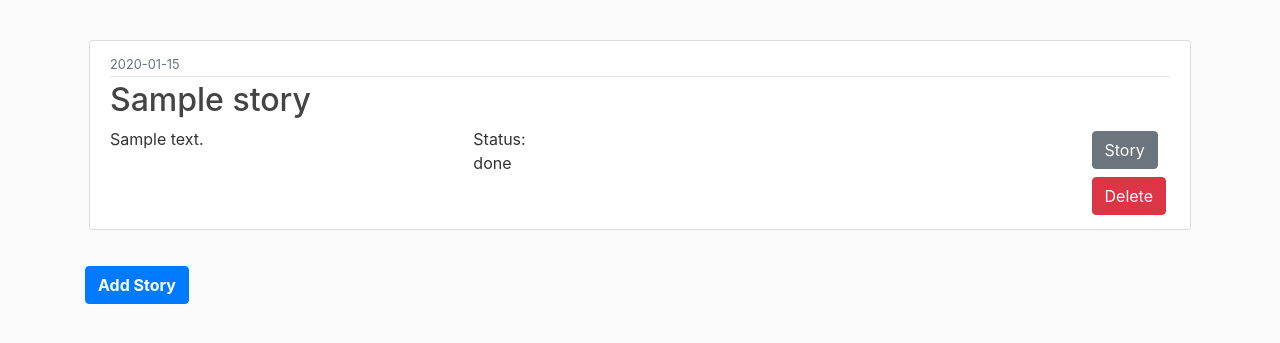
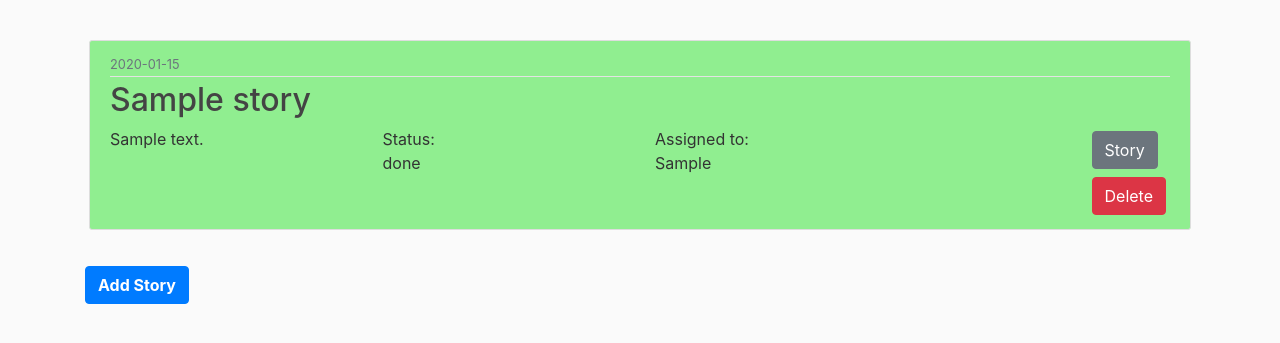
Before and after one commit to matttse/projectmanagementservice, a Flask app: page /projects/1/requirements/1/stories/all in a window 1280 px wide. Shown: the part 56-399 px from the top of the page. Run offline with Flask 2, Linux system fonts and the light colour scheme; tables that the repository leaves empty hold one stand-in row (values such as "Sample post"); some libraries are stand-ins or nearby versions.

Commit message:
Updating story status

```diff
--- a/service_application_package/models.py
+++ b/service_application_package/models.py
@@ -41,6 +41,7 @@ class Project(db.Model):
     date_posted = db.Column(db.DateTime, nullable=False, default=datetime.utcnow)
     content = db.Column(db.Text, nullable=False)
     user_id = db.Column(db.Integer, db.ForeignKey('user.id'), nullable=False)
+    status = db.Column(db.Text, nullable=False, default='new')
 
     def __repr__(self):
         return f"Project('{self.title}', '{self.date_posted}', '{self.id}')"
@@ -51,6 +52,7 @@ class Requirement(db.Model):
     date_posted = db.Column(db.DateTime, nullable=False, default=datetime.utcnow)
     content = db.Column(db.Text, nullable=False)
     project_id = db.Column(db.Integer, db.ForeignKey('project.id'), nullable=False)
+    status = db.Column(db.Text, nullable=False, default='new')
 
     def __repr__(self):
         return f"Requirement('{self.title}', '{self.date_posted}')"
@@ -63,6 +65,7 @@ class Story(db.Model):
     status = db.Column(db.Text, nullable=False)
     requirement_id = db.Column(db.Integer, db.ForeignKey('requirement.id'), nullable=False)
     project_id = db.Column(db.Integer, db.ForeignKey('project.id'), nullable=False)
+    assigned_to = db.Column(db.Text, nullable=False)
 
     def __repr__(self):
         return f"Story('{self.title}', '{self.date_posted}')"
--- a/service_application_package/projects/routes.py
+++ b/service_application_package/projects/routes.py
@@ -38,8 +38,6 @@ def project(project_id):
 @login_required
 def update_project(project_id):
     project = Project.query.get_or_404(project_id)
-    if project.author != current_user:
-        abort(403)
     form = ProjectForm()
     if form.validate_on_submit():
         project.title = form.title.data
@@ -58,8 +56,6 @@ def update_project(project_id):
 @login_required
 def delete_project(project_id):
     project = Project.query.get_or_404(project_id)
-    if project.author != current_user:
-        abort(403)
     db.session.delete(project)
     db.session.commit()
     flash('Your project has been deleted!', 'success')
--- a/service_application_package/static/main.css
+++ b/service_application_package/static/main.css
@@ -26,6 +26,30 @@ h1, h2, h3, h4, h5, h6 {
 
 .content-section {
   background: #ffffff;
+  padding: 10px 20px;
+  border: 1px solid #dddddd;
+  border-radius: 3px;
+  margin-bottom: 20px;
+}
+
+.content-section-new {
+  background: lightblue;
+  padding: 10px 20px;
+  border: 1px solid #dddddd;
+  border-radius: 3px;
+  margin-bottom: 20px;
+}
+
+.content-section-inprogress {
+  background: lightyellow;
+  padding: 10px 20px;
+  border: 1px solid #dddddd;
+  border-radius: 3px;
+  margin-bottom: 20px;
+}
+
+.content-section-done {
+  background: lightgreen;
   padding: 10px 20px;
   border: 1px solid #dddddd;
   border-radius: 3px;
--- a/service_application_package/stories/forms.py
+++ b/service_application_package/stories/forms.py
@@ -5,5 +5,6 @@ from wtforms.validators import DataRequired
 class StoryForm(FlaskForm):
     title = StringField('Title', validators=[DataRequired()])
     status = SelectField('Status', choices=[('new','New'), ('in-progress', 'In-Progress'), ('done', 'Done')], validators=[DataRequired()])
+    assigned_to = SelectField('Opened By', choices=[('matt','Matt'), ('ryan', 'Ryan'), ('peter', 'Peter'), ('kevin', 'Kevin'), ('peng', 'Peng')],validators=[DataRequired()])
     content = TextAreaField('Description', validators=[DataRequired()])
     submit = SubmitField('Submit New Story')
--- a/service_application_package/stories/routes.py
+++ b/service_application_package/stories/routes.py
@@ -20,7 +20,8 @@ def new_story(project_id, requirement_id):
                     , content=form.content.data
                     , project_id=project_id
                     ,requirement_id=requirement_id
-                    ,status=form.status.data)
+                    ,status=form.status.data
+                    ,assigned_to=form.assigned_to.data)
         db.session.add(story)
         db.session.commit()
         flash('Your story has been created!', 'success')
--- a/service_application_package/templates/projects_all.html
+++ b/service_application_package/templates/projects_all.html
@@ -25,7 +25,7 @@
                   <div class="container mx-auto my-auto py-1 px-1">
                     <a class="btn btn-secondary" href="{{ url_for('requirements.list_requirements', project_id=project.id) }}">Requirements</a>
                   </div>
-                  {% if project.author == current_user %}
+                  {% if project.author  %}
                     <div class="container mx-auto my-auto py-1 px-1">
                       <a class="btn btn-secondary" href="{{ url_for('projects.update_project', project_id=project.id) }}">Update</a>
                     </div>
--- a/service_application_package/templates/stories.html
+++ b/service_application_package/templates/stories.html
@@ -3,7 +3,11 @@
 <div class="container mx-auto my-auto py-3 px-1">
   {% if stories != 0 %}
       {% for story in stories %}
-        <article class="media content-section">
+        <article {% if story.status == 'new' %} class="media content-section-new"
+                 {% elif story.status == 'in-progress' %} class="media content-section-inprogress"
+                 {% elif story.status == 'done' %} class="media content-section-done"
+                 {% else %} class="media content-section"
+                 {% endif %} >
           <div class="media-body">
             <div class="article-metadata" >
               <small class="text-muted">{{ story.date_posted.strftime('%Y-%m-%d') }}</small>
@@ -17,6 +21,9 @@
               </div>
               <div class="col">Status:
                 <p class="article-content">{{ story.status }}</p>
+              </div>
+              <div class="col">Assigned to:
+                <p class="article-content">{{ story.assigned_to }}</p>
               </div>
               <div class="col">
                   <div class="float-right">
```
Also changed, not shown: service_application_package/templates/create_story.html (+13 -0 lines).
